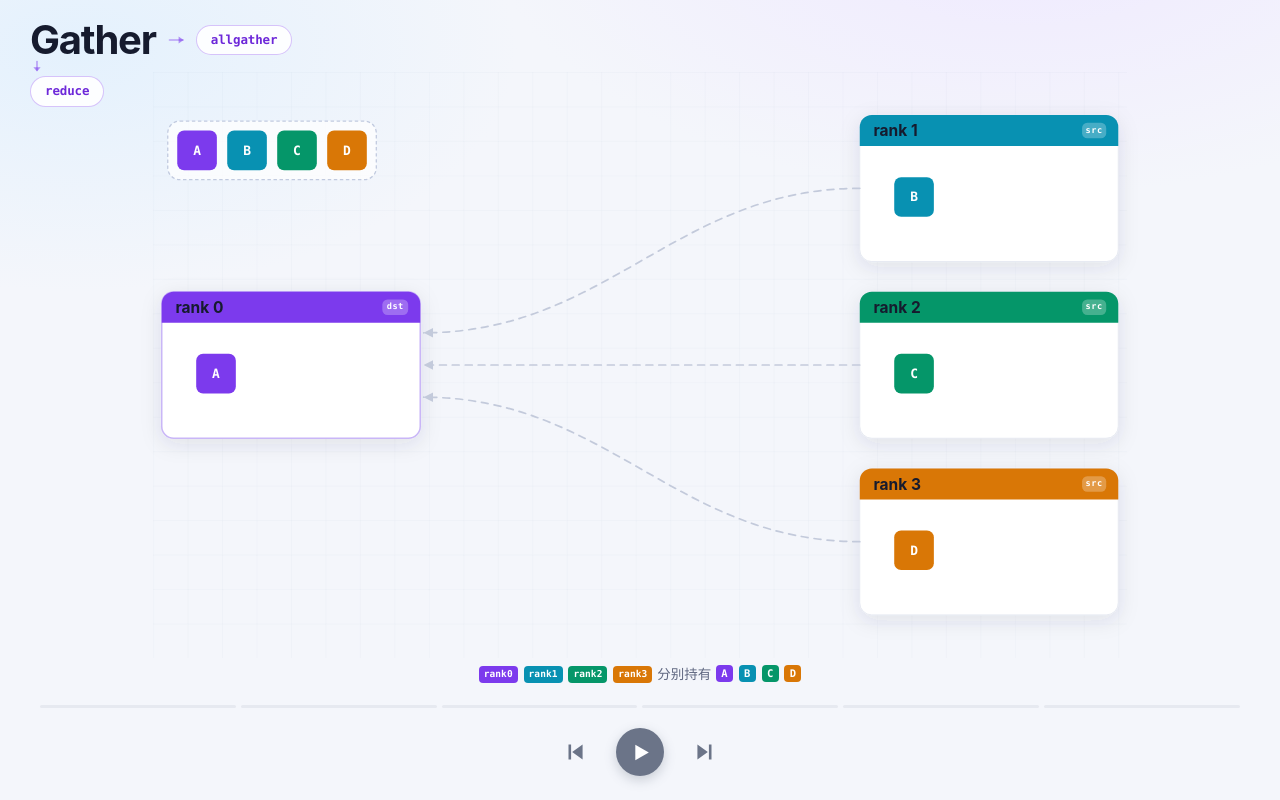
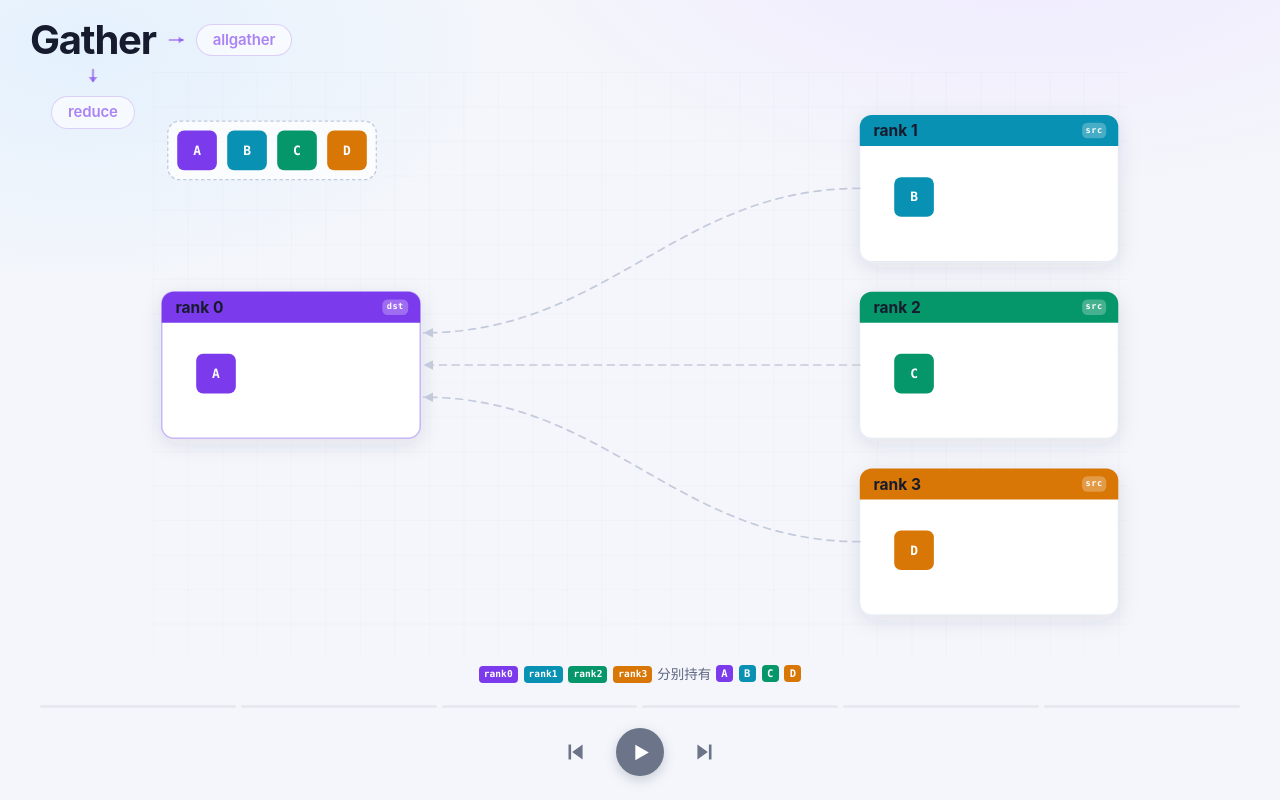
Before and after one commit to Chitandaaaaa/CommonVisual, a plain HTML site: page gather.html in a window 1280 px wide. Drawn offline with Linux system fonts and the light colour scheme.

Commit message:
style(relmap): 关系导航字体统一、三者居中、默认淡色
- .rel-chip 字体从等宽改为 var(--sans)、12.5px → 15px：标题是粗黑体而
  chip 是等宽小字，两者像两套系统
- .relmap justify-items: start → center，标题 / 箭头 / chip 同轴居中
- 间距 8px 用 margin-top 而非 row-gap：5 行只用了 3 行，空行仍产生 gap，
  底部会凭空多出 16px
- 默认色淡（字色 .62 / 边框 .22 / 半透明白底），hover 才回到正常饱和度
- 竖向箭头 14×16 → 18×20，线宽 1.6 → 1.9，配合放大后的 chip

probe 实测 8 个页面：箭头 cx 均等于 h1 cx，间距 8/8，窄屏不溢出。
本次只改这两个文件。

```diff
--- a/assets/cv/relmap.js
+++ b/assets/cv/relmap.js
@@ -74,10 +74,11 @@
      left  = 伙伴 → 当前原语（伙伴在首页树里排在当前左边时） */
   function arrow(dir) {
     var vert = dir === 'down' || dir === 'up';
+    /* 竖向箭头放大到 18×20：下方 chip 用 15px 字号后，原来 14px 的箭头太轻 */
     var s = svgEl('svg', {
       'viewBox': vert ? '0 0 14 16' : '0 0 22 14',
-      'width': vert ? 14 : 22,
-      'height': vert ? 16 : 14,
+      'width': vert ? 18 : 22,
+      'height': vert ? 20 : 14,
       'aria-hidden': 'true',
       'class': 'rel-arrow rel-arrow-' + dir
     });
--- a/assets/stage.css
+++ b/assets/stage.css
@@ -386,9 +386,16 @@ body {
   /* 最多用到 5 行（上邻居 1 + 当前 1 + 下邻居 2）；没用到的行 auto 高度为 0 */
   grid-template-rows: repeat(5, auto);
   align-items: center;
-  justify-items: start;
+  /* 竖向的「标题 / 箭头 / chip」三者同轴居中，不再左对齐。
+     横向伙伴那一列宽度 = 内容宽度，居中不影响它。 */
+  justify-items: center;
   column-gap: 12px;
 }
+/* 竖向排列的间距：标题 → 箭头 8px、箭头 → chip 8px。
+   不用 grid 的 row-gap，因为没用到的那两行高度为 0 却仍会产生 gap，
+   底部会凭空多出 16px。 */
+.relmap > .rel-arrow-down { margin-top: 8px; }
+.relmap > .rel-chip       { margin-top: 8px; }
 /* 上邻居：箭头和 chip 同一行 —— 「↑ reducescatter」读作「上方是它」 */
 .rel-up { display: flex; align-items: center; gap: 6px; }
 /* 当前原语：标题本身，点它回首页 */
@@ -405,17 +412,20 @@ body {
 /* 横向伙伴：chip 与箭头同行 */
 .rel-side { display: flex; align-items: center; gap: 6px; }
 
-/* 邻居标签 */
+/* 邻居标签
+   字体与页标题同族（--sans），不用等宽 —— 标题是黑体粗字、chip 是等宽小字时，
+   两者看着像两套系统。字号 15px 约为标题在 40px 下的四成，同级但轻一档。
+   默认只给淡淡的紫（浅、退后），鼠标悬浮才回到正常饱和度。 */
 .rel-chip {
   display: inline-flex; align-items: center; gap: 6px;
-  padding: 5px 14px;
+  padding: 4px 16px;
   border-radius: 999px;
-  border: 1px solid rgba(124, 58, 237, .3);
-  background: rgba(255, 255, 255, .9);
-  font-family: var(--mono);
-  font-size: 12.5px; font-weight: 600;
+  border: 1px solid rgba(124, 58, 237, .22);
+  background: rgba(255, 255, 255, .6);
+  font-family: var(--sans);
+  font-size: 15px; font-weight: 600;
   letter-spacing: -.01em;
-  color: var(--accent);
+  color: rgba(124, 58, 237, .62);
   text-decoration: none;
   white-space: nowrap;
   transition: border-color .22s ease, color .22s ease,
@@ -449,16 +459,17 @@ body {
   padding: 0 5px;
 }
 
-/* 箭头：与 chip 同源的紫罗兰色，圆头线，比 chip 更细更淡 */
+/* 箭头：与 chip 同源的紫罗兰色，圆头线。
+   比 chip 的默认色再淡一档，静态时只作方向提示，不抢标题。 */
 .rel-arrow { display: block; overflow: visible; }
 .rel-arrow-ln {
   fill: none;
-  stroke: rgba(124, 58, 237, .45);
-  stroke-width: 1.6;
+  stroke: rgba(124, 58, 237, .48);
+  stroke-width: 1.9;
   stroke-linecap: round;
 }
 .rel-arrow-hd {
-  fill: rgba(124, 58, 237, .55);
+  fill: rgba(124, 58, 237, .56);
   stroke: none;
 }
 
@@ -468,9 +479,9 @@ body {
   .hd h1 { font-size: 24px; }
   /* 窄屏：关系导航跟着缩一档，避免把标题和右上角按钮挤到一起 */
   .relmap { column-gap: 8px; }
-  .rel-chip { font-size: 11px; padding: 3px 9px; }
+  .rel-chip { font-size: 12.5px; padding: 3px 11px; }
   .rel-chip-tag { font-size: 8.5px; }
-  .rel-arrow { transform: scale(.82); transform-origin: left center; }
+  .rel-arrow { transform: scale(.82); transform-origin: center center; }
   .rel-arrow-down { transform-origin: top center; }
   /* 窄屏：舞台撑满可用高度，字幕与控制条固定在下方 */
   .stagewrap { padding: 58px 10px 118px; gap: 10px; }
```
